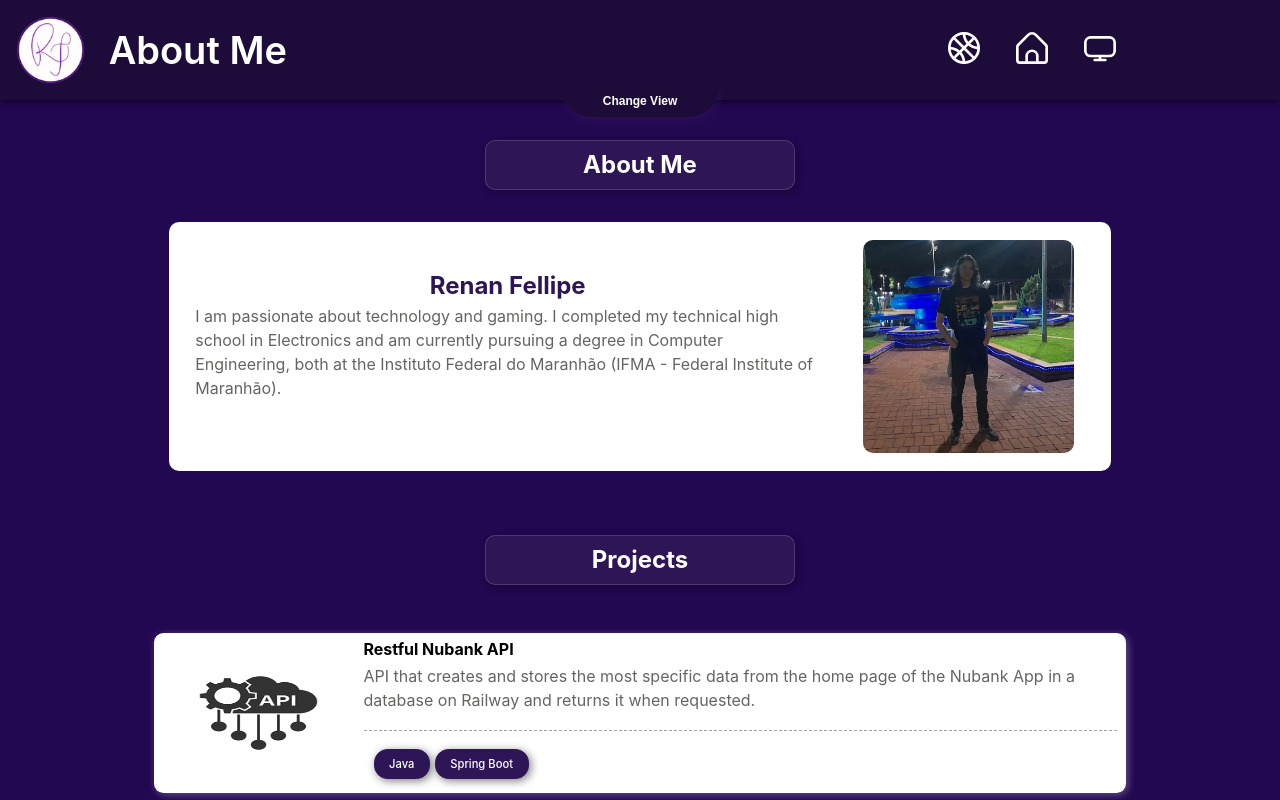
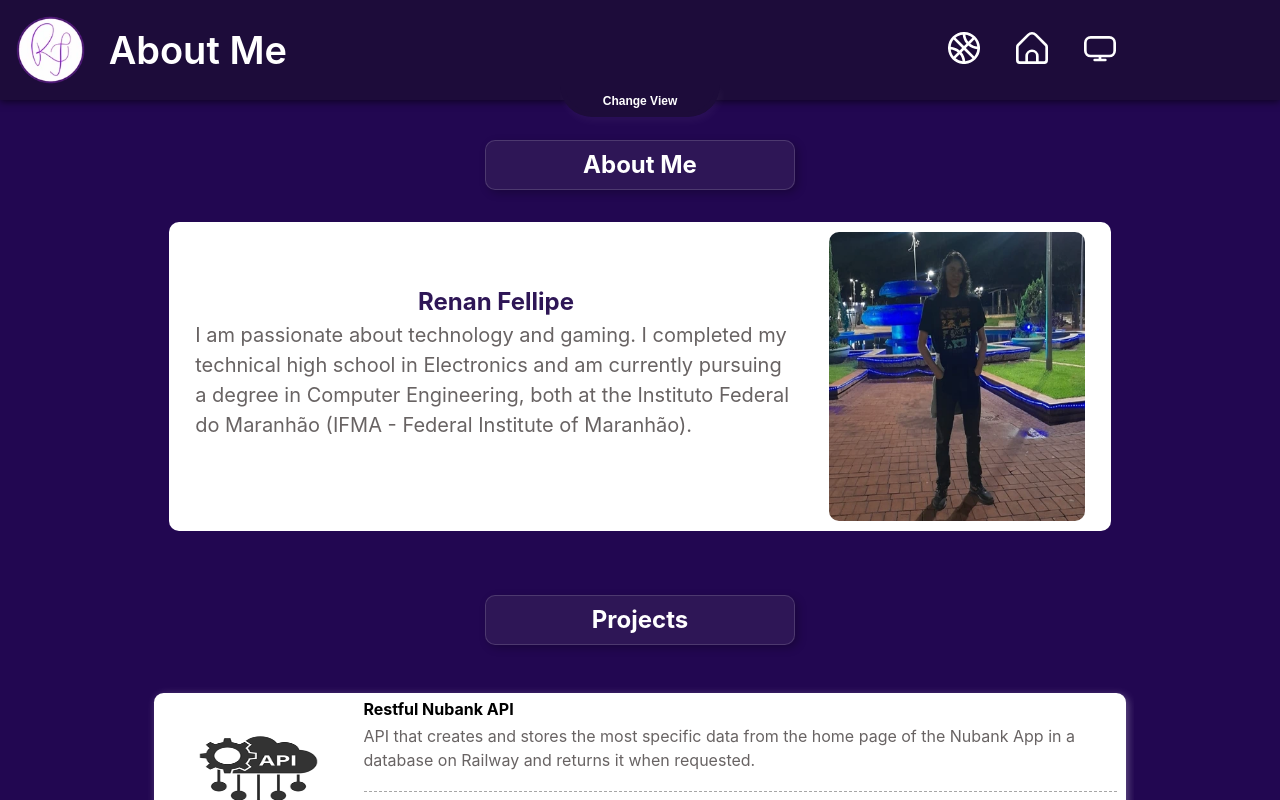
Before and after one commit to Xounder/portfolio, a React (Vite) app: page /scroll in a window 1280 px wide. Shown: the top 800 px of the page. Built offline with nearby package versions, Linux system fonts and the light colour scheme.

Commit message:
refactored about-me component font-size view css

```diff
--- a/src/components/AboutMe/AboutMe.css
+++ b/src/components/AboutMe/AboutMe.css
@@ -9,20 +9,21 @@
     padding: 10px;
     width: 20rem;
     max-width: 90%;
+    max-height: 80vh;
 }
 
 .about-me__image {
     display: flex;
-    flex-direction: column;
     justify-content: center;
     align-items: center;
+    width: clamp(12em, 90vw, 35rem);
+    height: clamp(12em, 30vh, 30rem);
+    margin: 1rem 0.5rem;
 }
 
 .about-me__image img {
     width: 80%;
-    max-height: 15.62rem;
     height: 100%;
-    margin: 0.5rem;
     border-radius: 10px;
 }
 
@@ -37,83 +38,61 @@
 .about-me__content h2 {
     text-align: center;
     color: var(--secondary-color);
-    font-size: 1.6em;
+    font-size: clamp(1rem, 3vh, 2.4rem);
     font-weight: 700;
     margin: 0;
 }
 
 .about-me__content p {
-    font-size: 0.9em;
+    font-size: clamp(0.9rem, 2.5vh, 2rem);
     color: rgb(104, 99, 99);
     margin: 0;
-}
-
-@media screen and (max-width: 600px) {
-    .about-me {
-        max-height: 80vh;
-    }
-
-    .about-me__image img {
-        max-width: 90%;
-        width: clamp(12em, 90vw, 35rem);
-        height: clamp(12em, 30vh, 30rem);
-    }
-
-    .about-me__content h2 {
-        font-size: clamp(1rem, 3vh, 2.4rem);
-    }
-
-    .about-me__content p {
-        font-size: clamp(0.9rem, 2.5vh, 2rem);
-    }
 }
 
 @media screen and (min-width: 600px) {
     .about-me {
         flex-direction: row-reverse;
-        width: 50rem;
         max-width: 90%;
         max-height: 70vh;
     }
 
     .about-me__image {
-        max-width: 50%
+        max-width: 45%;
+        margin: 1rem;
+        height: 100%;
     }
 
     .about-me__image img {
-        min-width: 50%;
-        max-width: 90%;
-        height: 100%;
+        width: 100%;
+        height: clamp(20em, 50vh, 30em);
+        max-height: 100%;
     }
 
     .about-me__content {
-        margin: 0 1em;
-    }
-
-    .about-me__content h2 {
-        font-size: 1.2em;
-
-    }
-
-    .about-me__content p {
-        font-size: 1em;
-        margin: 0.5em 0;
+        margin: 1rem;
     }
 }
 
 @media screen and (max-width: 1000px) and (orientation: landscape) {
+    .about-me {
+        max-height: 60vh;
+    }
     .about-me__image {
         max-width: 30%;
+        height: 100%;
+    }
+
+    .about-me__image img {
+        height: 100%;
     }
 
     .about-me__content h2 {
-        font-size: clamp(1em, 2vw, 1.5em);
+        font-size: clamp(1.1em, 5vh, 2.4em);
     }
 
     .about-me__content p {
-        font-size: clamp(0.8em, 1.8vw, 1.2em);
+        font-size: clamp(0.8em, 4vh, 1.6em);
     }
-
 }
 
 @media screen and (min-width: 1024px) {
@@ -122,32 +101,19 @@
     }
 
     .about-me__image {
-        max-width: 40%
+        width: clamp(12em, 20vw, 22rem);
+        max-width: 40%;
+        height: 100%;
     }
 
-    .about-me__content h2 {
-        font-size: 1.5em;
-    }
-
-    .about-me__content p {
-        font-size: 1em;
-        margin: 0;
+    .about-me__image img {
+        height: 100%;
     }
 }
 
 @media screen and (min-width: 1440px) {
     .about-me {
-        min-width: 90%;
-        max-width: 95%;
+        width: 90%;
         max-height: 70vh;
     }
-
-    .about-me__content h2 {
-        font-size: 2.5em;
-    }
-
-    .about-me__content p {
-        font-size: 1.5em;
-        margin-top: 0.5em;
-    }
 }
```
